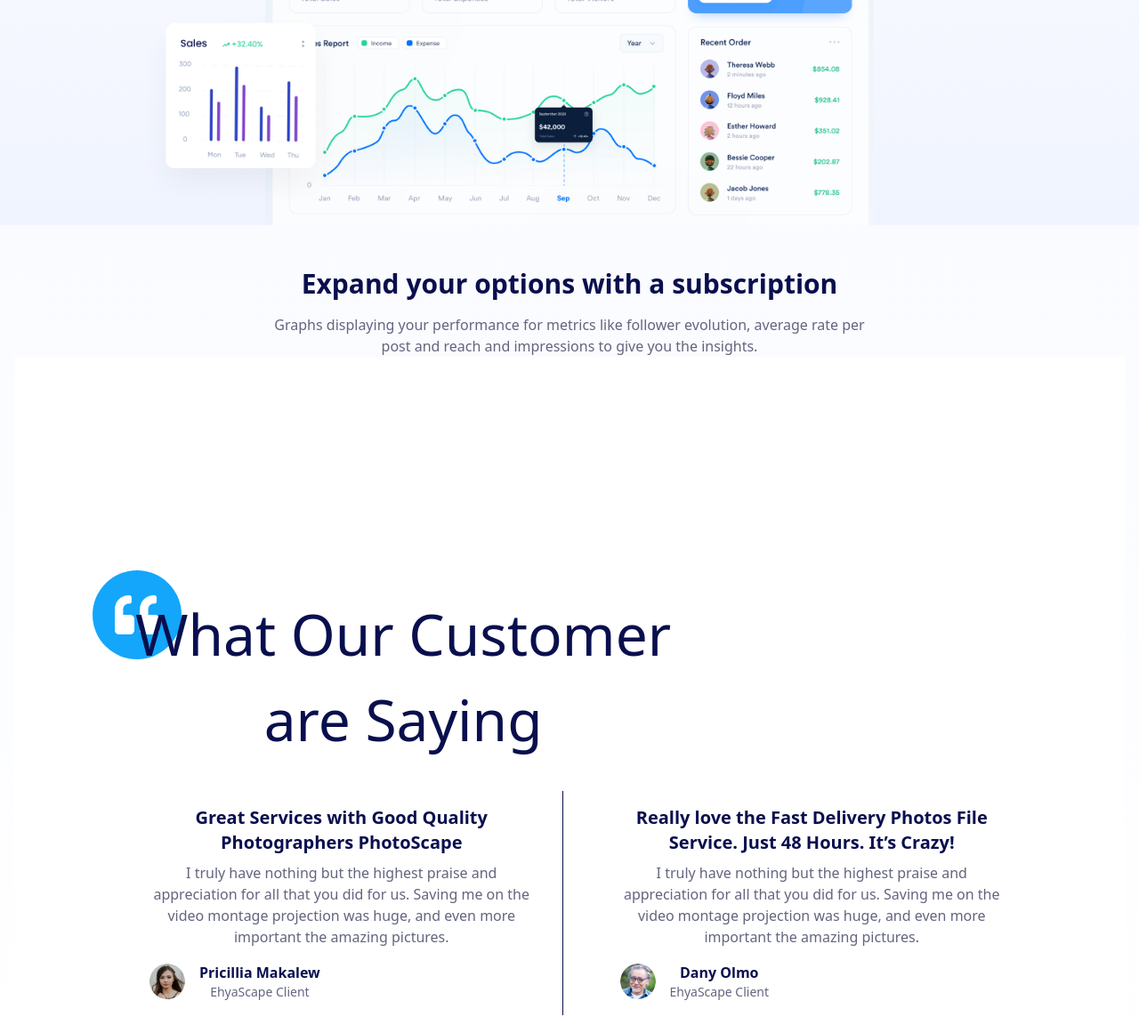
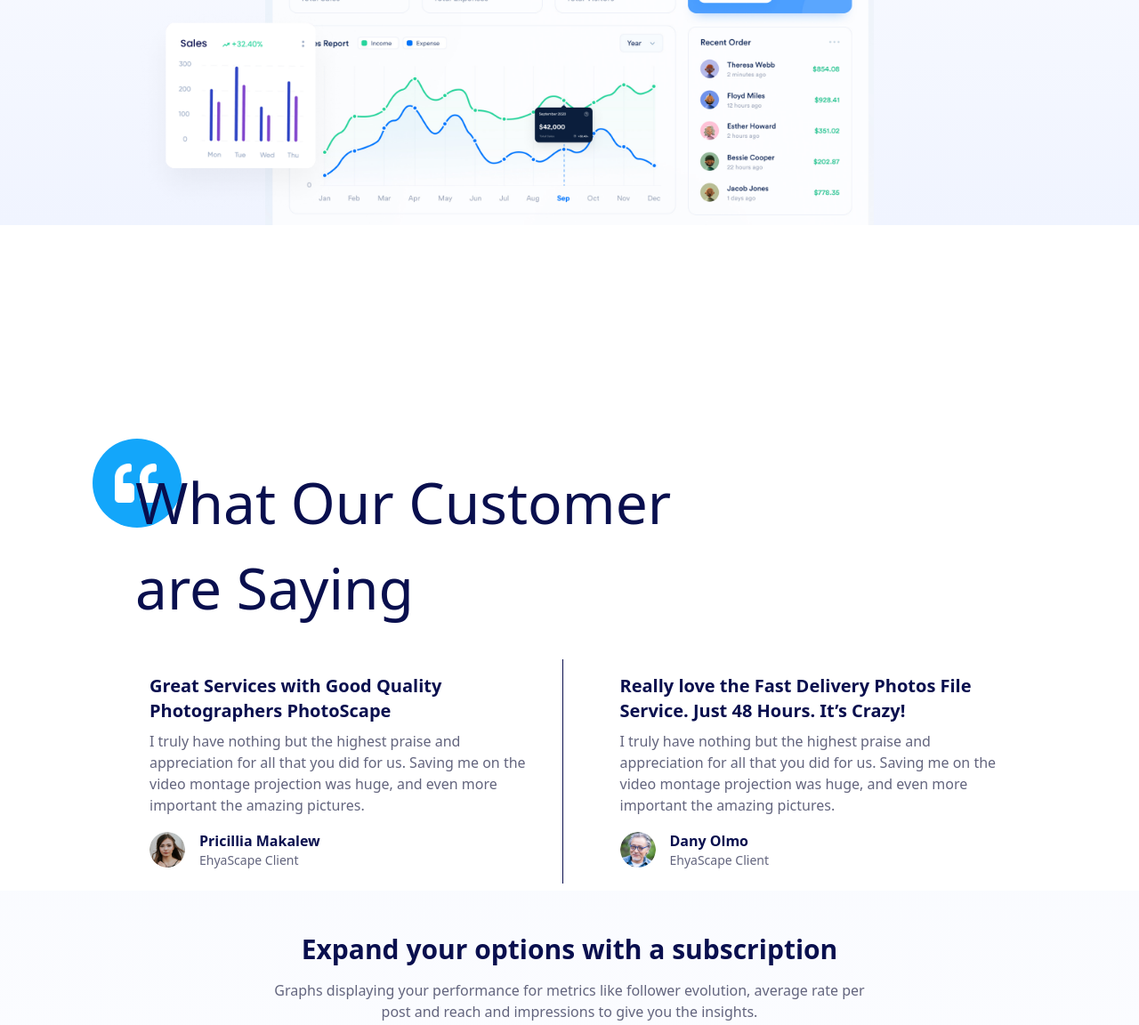
Before and after one commit to prachayaGH/mini-project, a plain HTML site: page index.html in a window 1280 px wide. Shown: the part 2231-3383 px from the top of the page at 89% size. Drawn offline with nearby package versions, Linux system fonts and the light colour scheme.

Commit message:
fix(pricing-section): delete duplicate section

```diff
--- a/index.html
+++ b/index.html
@@ -318,24 +318,6 @@
 
 		<!-- mac -->
 		<section>
-			<!-- Pricing Section Container -->
-			<div
-				class="pricing-container max-w-full mx-auto px-4 py-12 bg-[linear-gradient(180deg,#F0F4FF57,#F2F5FF00)]"
-				data-pricing-section="pricing-section-v1"
-			>
-				<!-- Header -->
-				<div class="pricing-header text-center mb-12">
-					<h2
-						class="pricing-title text-2xl sm:text-3xl font-bold text-[#090F4E] mb-4"
-					>
-						Expand your options with a subscription
-					</h2>
-					<p class="pricing-description text-[#63657E] max-w-2xl mx-auto">
-						Graphs displaying your performance for metrics like follower
-						evolution, average rate per post and reach and impressions to give
-						you the insights.
-					</p>
-					<!-- mac -->
 					<section class="w-full py-16 bg-white flex flex-col">
 						<div class="relative max-w-5xl mx-auto px-6 top-[200px]">
 							<!-- วงกลมพื้นหลัง + รูปเครื่องหมายคำพูด -->
```
